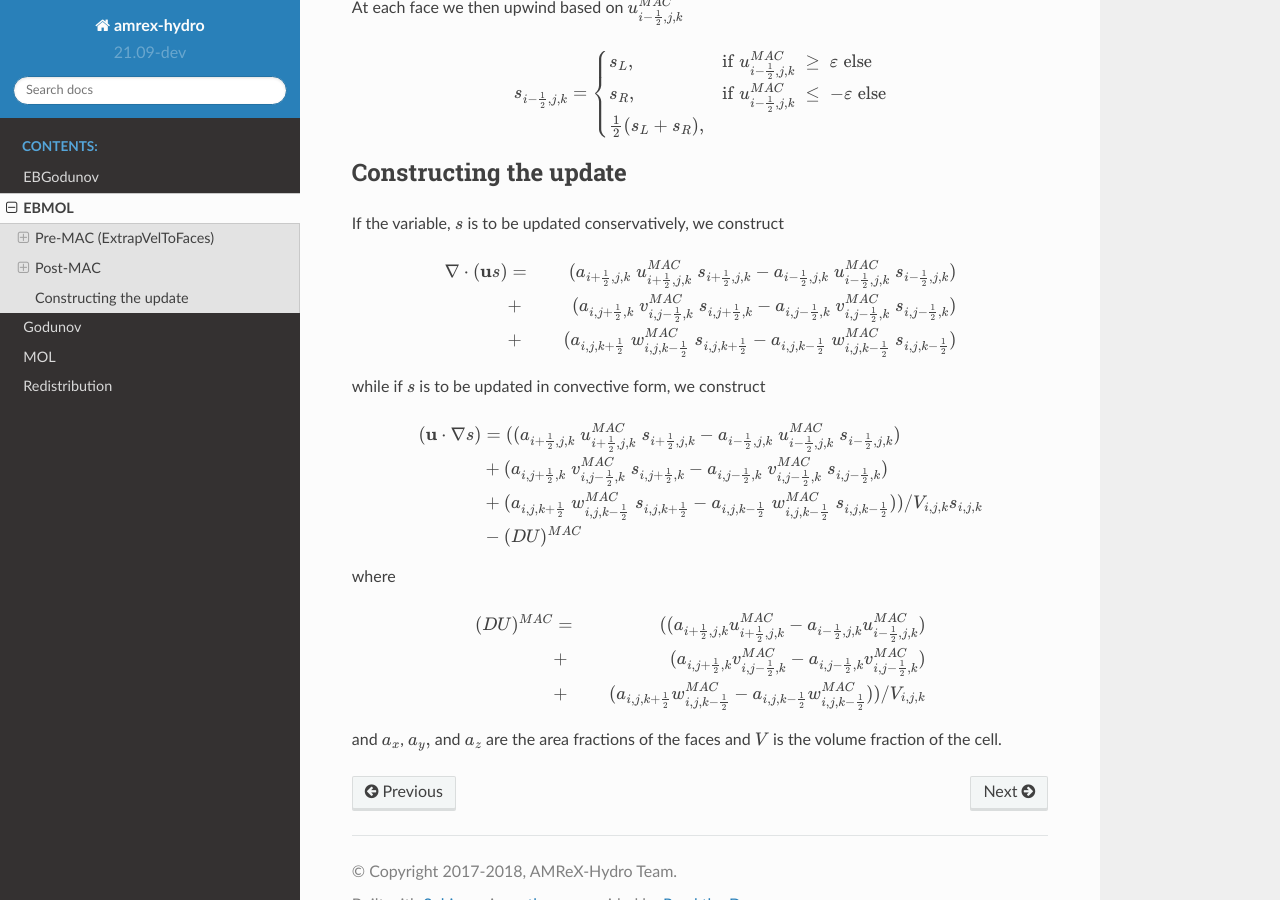
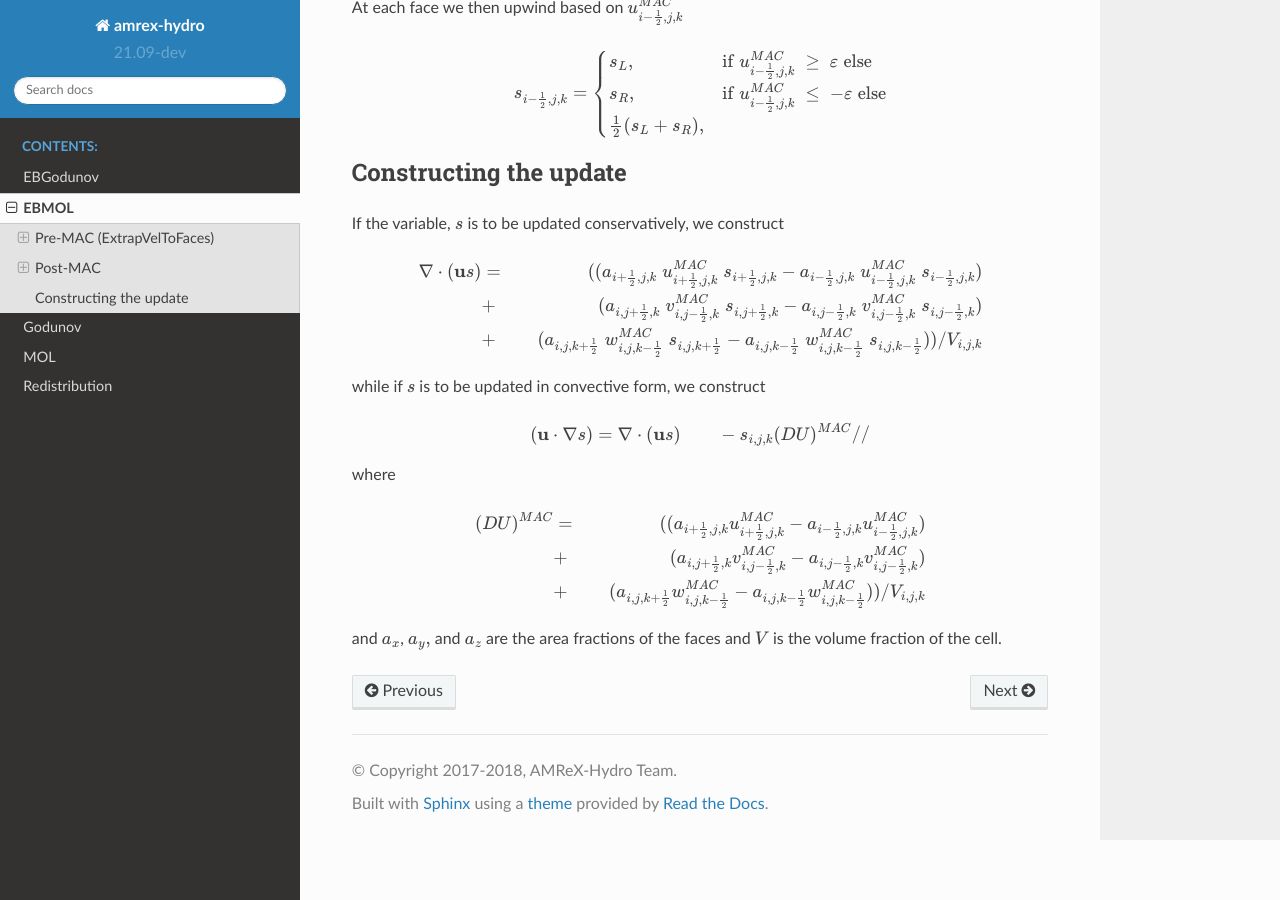
Before and after one commit to AMReX-Fluids/AMReX-Hydro, a Sphinx documentation site: the page built from Docs/source/EBMOL.rst, in a window 1280 px wide and 900 px high, scrolled down 1835 px. Built offline with Sphinx 7.4.7 and the Read the Docs theme 2.0.0, drawn with Linux system fonts in a browser that asks for light colours.

Commit message:
fix update section

```diff
--- a/Docs/source/EBMOL.rst
+++ b/Docs/source/EBMOL.rst
@@ -129,25 +129,20 @@ If the variable, :math:`s` is to be updated conservatively, we construct
 .. math::
 
    \begin{aligned}
-   \nabla \cdot ({\bf u}s) &=& (a_{i+\frac{1}{2},j,k} \; u^{MAC}_{i+\frac{1}{2},j,k}\; s_{i+\frac{1}{2},j,k}
-                              - a_{i-\frac{1}{2},j,k} \; u^{MAC}_{i-\frac{1}{2},j,k}\; s_{i-\frac{1}{2},j,k}) \\
+   \nabla \cdot ({\bf u}s) &=& ( (a_{i+\frac{1}{2},j,k} \; u^{MAC}_{i+\frac{1}{2},j,k}\; s_{i+\frac{1}{2},j,k}
+                                - a_{i-\frac{1}{2},j,k} \; u^{MAC}_{i-\frac{1}{2},j,k}\; s_{i-\frac{1}{2},j,k}) \\
                            &+& (a_{i,j+\frac{1}{2},k} \; v^{MAC}_{i,j-\frac{1}{2},k}\; s_{i,j+\frac{1}{2},k}
-                              - a_{i,j-\frac{1}{2},k} \; v^{MAC}_{i,j-\frac{1}{2},k}\; s_{i,j-\frac{1}{2},k} ) \\
+                                - a_{i,j-\frac{1}{2},k} \; v^{MAC}_{i,j-\frac{1}{2},k}\; s_{i,j-\frac{1}{2},k} ) \\
                            &+& (a_{i,j,k+\frac{1}{2}} \; w^{MAC}_{i,j,k-\frac{1}{2}}\; s_{i,j,k+\frac{1}{2}}
-                              - a_{i,j,k-\frac{1}{2}} \; w^{MAC}_{i,j,k-\frac{1}{2}}\; s_{i,j,k-\frac{1}{2}}) \end{aligned}
+                              - a_{i,j,k-\frac{1}{2}} \; w^{MAC}_{i,j,k-\frac{1}{2}}\; s_{i,j,k-\frac{1}{2}}) ) / V_{i,j,k} \\\end{aligned}
 
 while if :math:`s` is to be updated in convective form, we construct
 
 .. math::
 
    \begin{aligned}
-   ({\bf u}\cdot \nabla s) &= ( (a_{i+\frac{1}{2},j,k} \;  u^{MAC}_{i+\frac{1}{2},j,k}\; s_{i+\frac{1}{2},j,k}
-                                - a_{i-\frac{1}{2},j,k} \;  u^{MAC}_{i-\frac{1}{2},j,k}\; s_{i-\frac{1}{2},j,k}) \\
-                           &+ (  a_{i,j+\frac{1}{2},k}  \; v^{MAC}_{i,j-\frac{1}{2},k}\; s_{i,j+\frac{1}{2},k}
-                              -   a_{i,j-\frac{1}{2},k} \;  v^{MAC}_{i,j-\frac{1}{2},k}\; s_{i,j-\frac{1}{2},k}) \\
-                           &+ (  a_{i,j,k+\frac{1}{2}}  \; w^{MAC}_{i,j,k-\frac{1}{2}}\; s_{i,j,k+\frac{1}{2}}
-                              -   a_{i,j,k-\frac{1}{2}} \;  w^{MAC}_{i,j,k-\frac{1}{2}}\; s_{i,j,k-\frac{1}{2}})) / V_{i,j,k} s_{i,j,k} \\
-                           &- (DU)^{MAC}\end{aligned}
+   ({\bf u}\cdot \nabla s) &= \nabla \cdot ({\bf u}s) &- s_{i,j,k} (DU)^{MAC}
+   \end{aligned}  //
 
 where
 
```
